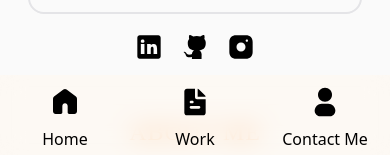
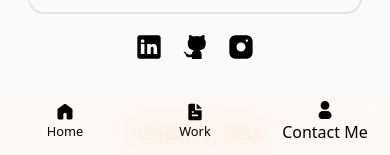
Before and after one commit to Shreyash-Dhulrao/React-Portfolio, a React (Vite) app: page / in a window 390 px wide. Shown: the part 689-844 px from the top of the page. Built offline with nearby package versions, Linux system fonts and the light colour scheme; a web font is replaced by a local one.

Commit message:
new update

```diff
--- a/src/Components/Navbar.jsx
+++ b/src/Components/Navbar.jsx
@@ -68,16 +68,16 @@ const Navbar = () => {
         </div>
       </div>
         <div
-            className={`items-center h-20 fixed py-5 backdrop-blur-md transition-all ease-in-out duration-700 text-center md:hidden flex bg-orange-50/50 dark:bg-zinc-900/50 w-full bottom-0 transform-group`}
+            className={`items-center h-12 fixed backdrop-blur-md py-8 transition-all ease-in-out duration-700 text-center md:hidden flex bg-orange-50/50 dark:bg-zinc-900/50 w-full bottom-0 transform-group`}
           >
-            <Link to='/' className='flex flex-col items-center border-b-2 dark:hover:text-orange-500 border-transparent dark:text-white w-full items-center justify-center'>
-              <Home className="text-black dark:text-zinc-100 dark:hover:text-orange-500 w-8 group-hover:text-current" />Home
+            <Link to='/' className='flex flex-col text-sm border-b-2 dark:hover:text-orange-500 border-transparent dark:text-white w-1/3 items-center justify-center'>
+              <Home className="text-black dark:text-zinc-100 dark:hover:text-orange-500 w-5 h-5" />Home
             </Link>
-            <Link to='/work' className='flex flex-col  items-center border-b-2 dark:hover:text-orange-500 border-transparent dark:text-white w-full items-center justify-center'>
-              <Work className="text-black dark:text-zinc-100 dark:hover:text-orange-500 w-8 group-hover:text-current" />Work
+            <Link to='/work' className='flex flex-col text-sm border-b-2 dark:hover:text-orange-500 border-transparent dark:text-white w-1/3 items-center justify-center'>
+              <Work className="text-black dark:text-zinc-100 dark:hover:text-orange-500 w-5 h-5" />Work
             </Link>
-            <Link to='/contact' className='flex flex-col  items-center border-b-2 dark:hover:text-orange-500 border-transparent dark:text-white w-full items-center justify-center'>
-              <Contact className="text-black dark:text-zinc-100 dark:hover:text-orange-500 w-8 group-hover:text-current" />Contact Me
+            <Link to='/contact' className='flex flex-col text-smcenter border-b-2 dark:hover:text-orange-500 border-transparent dark:text-white w-1/3 items-center justify-center'>
+              <Contact className="text-black dark:text-zinc-100 dark:hover:text-orange-500 w-5 h-5" />Contact Me
             </Link>
           </div>
     </div>
```
